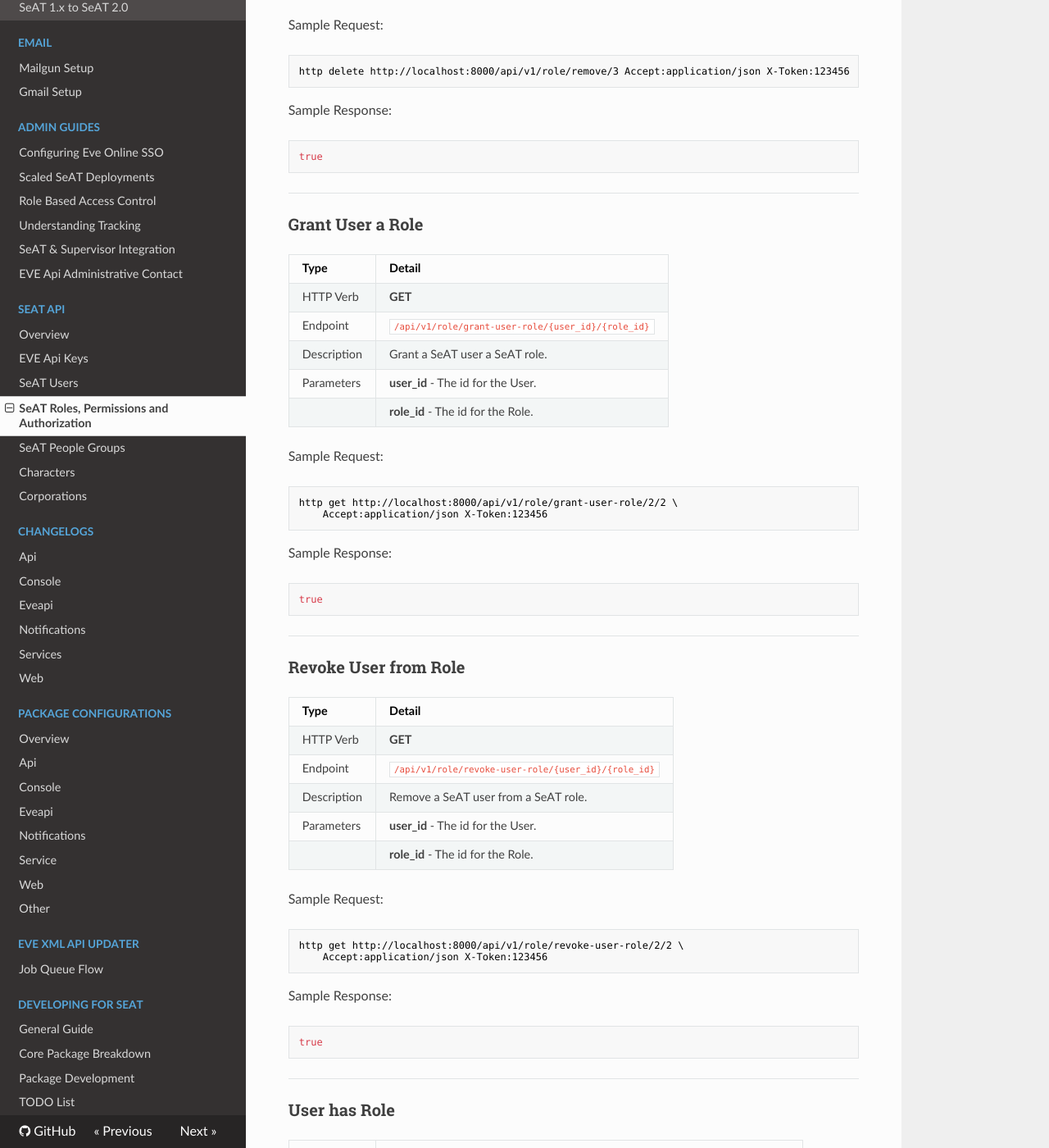
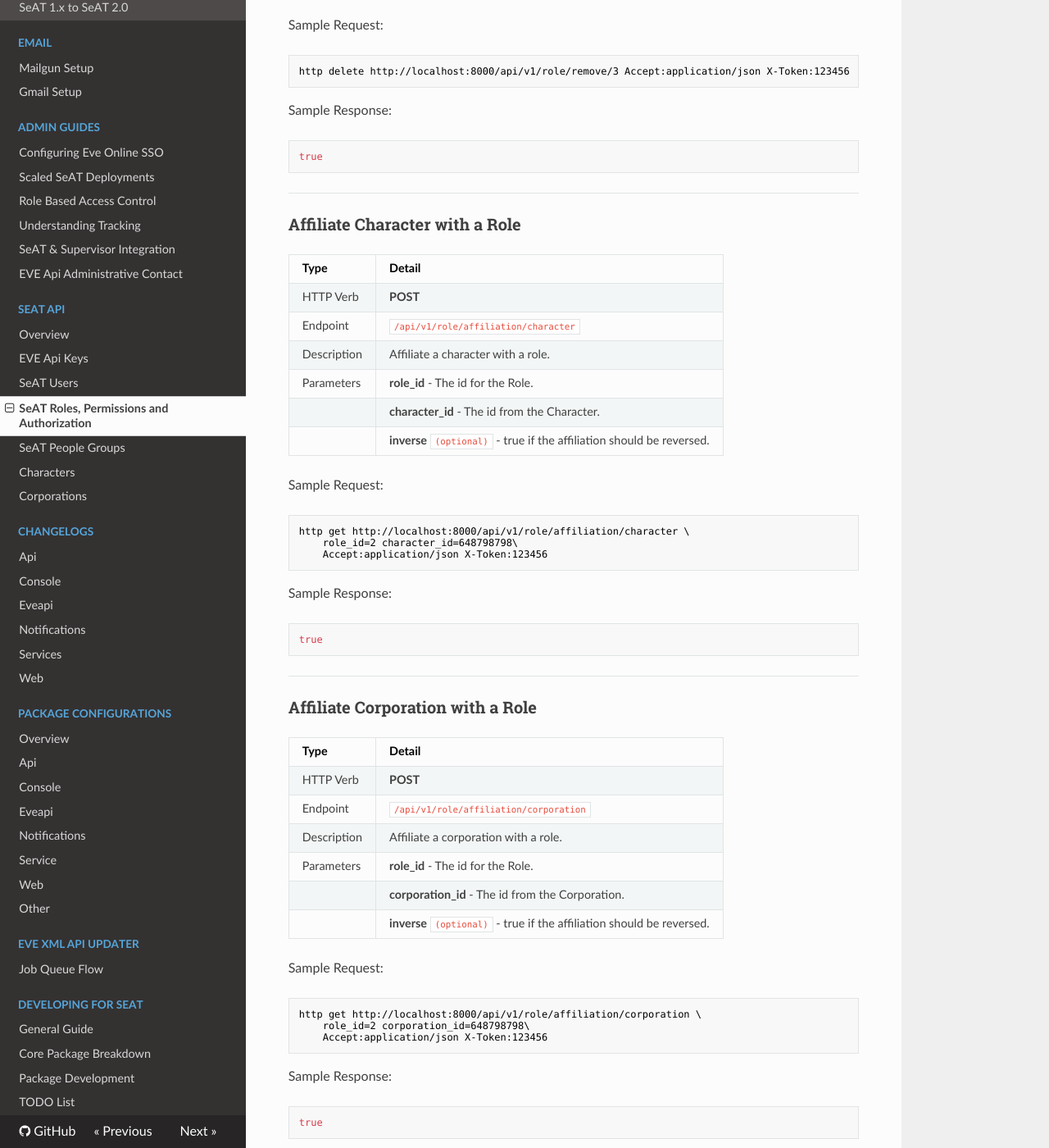
Before and after one commit to zenobio93/seat-docs, an MkDocs documentation site: the page built from docs/seat_api/roles_permissions.md, in a window 1280 px wide and 1400 px high, scrolled down 4320 px. Shown: the whole window at 82% size. Built offline with MkDocs 1.6.1, drawn with Linux system fonts in a browser that asks for light colours; nearby versions of some CDN libraries; old or Windows-style settings are respelled for this version of MkDocs.

Commit message:
add affiliation endpoints (#14)

````diff
--- a/docs/seat_api/roles_permissions.md
+++ b/docs/seat_api/roles_permissions.md
@@ -214,6 +214,56 @@
 
 ***
 
+### Affiliate Character with a Role
+
+| Type          | Detail  |
+| ------------- |--------|
+| HTTP Verb     | **POST** |
+| Endpoint      | `/api/v1/role/affiliation/character` |
+| Description   | Affiliate a character with a role. |
+| Parameters    |  **role_id** - The id for the Role. |
+|     |  **character_id** - The id from the Character. |
+|     |  **inverse** `(optional)` - true if the affiliation should be reversed. |
+
+Sample Request:
+```bash
+http get http://localhost:8000/api/v1/role/affiliation/character \
+    role_id=2 character_id=648798798\
+    Accept:application/json X-Token:123456
+```
+
+Sample Response:
+```json
+true
+```
+
+***
+
+### Affiliate Corporation with a Role
+
+| Type          | Detail  |
+| ------------- |--------|
+| HTTP Verb     | **POST** |
+| Endpoint      | `/api/v1/role/affiliation/corporation` |
+| Description   | Affiliate a corporation with a role. |
+| Parameters    |  **role_id** - The id for the Role. |
+|     |  **corporation_id** - The id from the Corporation. |
+|     |  **inverse** `(optional)` - true if the affiliation should be reversed. |
+
+Sample Request:
+```bash
+http get http://localhost:8000/api/v1/role/affiliation/corporation \
+    role_id=2 corporation_id=648798798\
+    Accept:application/json X-Token:123456
+```
+
+Sample Response:
+```json
+true
+```
+
+***
+
 ### Grant User a Role
 
 | Type          | Detail  |
````
